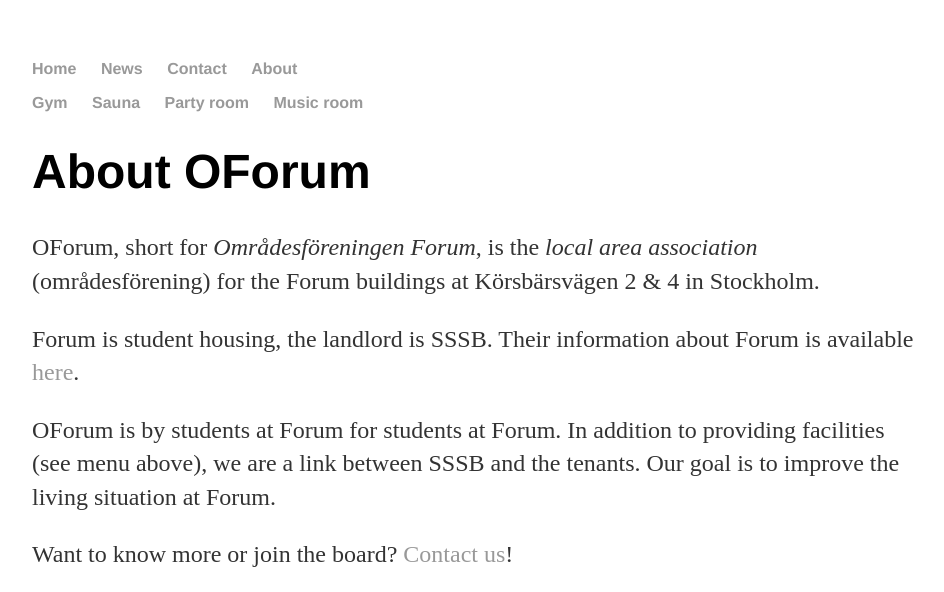
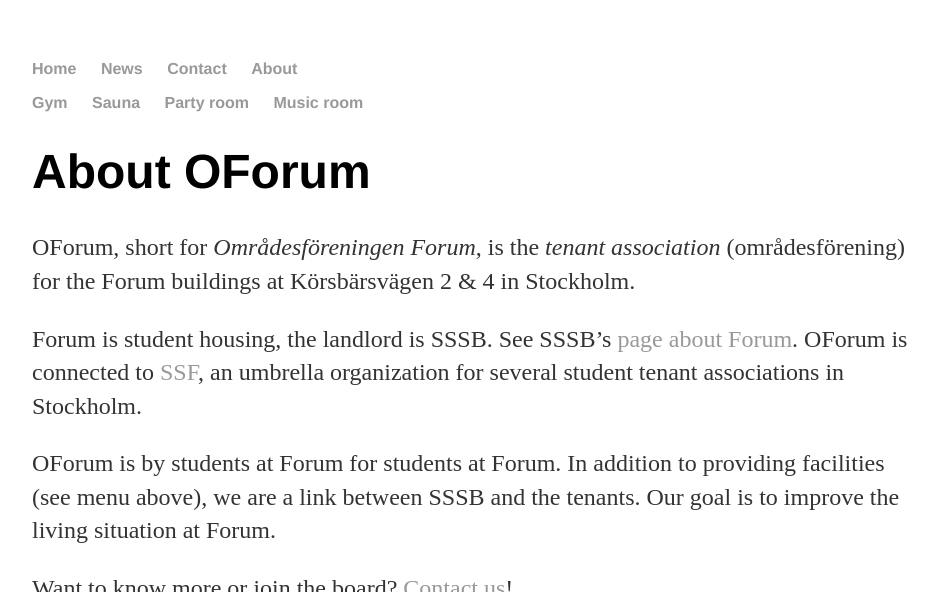
Before and after one commit to oforum/oforum.github.io, a Jekyll site: the page built from about/index.md, in a window 1280 px wide, cut to the strip 0-592 px from the top of the page. Shown: the whole strip, without its empty margins (160-1104 px from the left). Built offline with Jekyll 4.4.1, drawn with Linux system fonts in a browser that asks for light colours.

Commit message:
Update index.md

```diff
--- a/about/index.md
+++ b/about/index.md
@@ -4,9 +4,9 @@
 ---
 # About OForum
 
-OForum, short for *Områdesföreningen Forum*, is the *local area association* (områdesförening) for the Forum buildings at Körsbärsvägen 2 & 4 in Stockholm.
+OForum, short for *Områdesföreningen Forum*, is the *tenant association* (områdesförening) for the Forum buildings at Körsbärsvägen 2 & 4 in Stockholm.
 
-Forum is student housing, the landlord is SSSB. Their information about Forum is available [here](https://www.sssb.se/en/our-housing/our-areas-in-the-city/forum/).
+Forum is student housing, the landlord is SSSB. See SSSB's [page about Forum](https://www.sssb.se/en/our-housing/our-areas-in-the-city/forum/). OForum is connected to [SSF](http://ssfstudent.se/), an umbrella organization for several student tenant associations in Stockholm.
 
 OForum is by students at Forum for students at Forum. In addition to providing facilities (see menu above), we are a link between SSSB and the tenants. Our goal is to improve the living situation at Forum.
 
```
